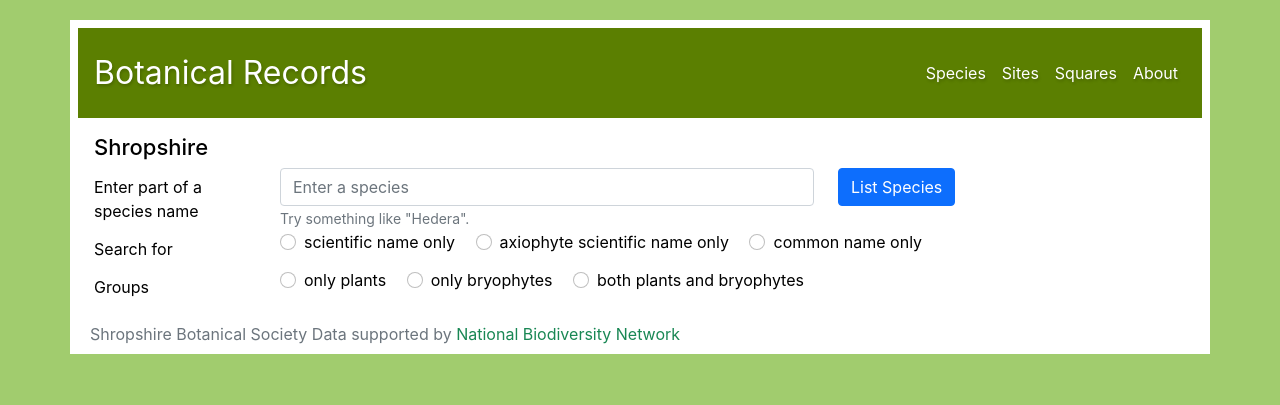
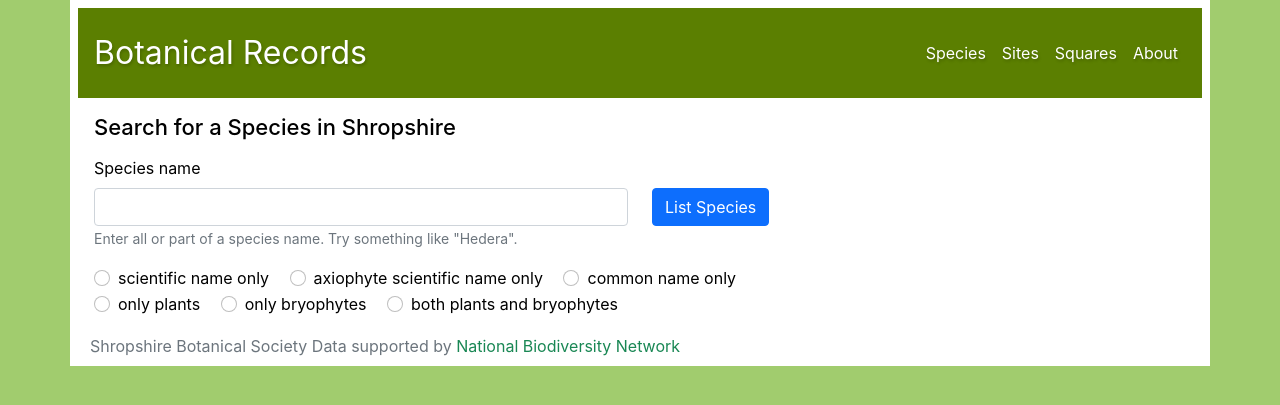
Before and after one commit to jdrever/ShropBotSoc, a CodeIgniter 4 app: template src/app/Views/species_search.php in a window 1280 px wide. Shown: the top 405 px of the page. Run offline with PHP 8.4 and a stand-in for CodeIgniter, Linux system fonts and the light colour scheme; the template is opened without the code that fills it, so the values that code supplies are empty; some libraries are stand-ins or nearby versions.

Commit message:
Make layout look more like wireframes

```diff
--- a/src/app/Views/species_search.php
+++ b/src/app/Views/species_search.php
@@ -1,21 +1,21 @@
 <?= $this->extend('default') ?>
 <?= $this->section('content') ?>
-<h2>Shropshire</h2>
+<h2>Search for a Species in Shropshire</h2>
 
 <?= form_open('species') ?>
-<div class="form-group row">
-	<label for="search" class="col-sm-2 col-form-label d-none d-md-inline">Enter part of a species name</label>
+<div class="form-group row my-3">
+	<label for="search" class="form-label">Species name</label>
 	<div class="col-sm-6">
-		<input type="text" class="form-control" name="search" id="search" aria-describedby="search-help" placeholder="Enter a species" value="<?= set_value('search'); ?>" />
-		<small id="search-help" class="form-text text-muted d-none d-md-inline">Try something like "Hedera".</small>
+		<input type="text" class="form-control" name="search" id="search" aria-describedby="search-help" placeholder="" value="<?= set_value('search'); ?>" />
+		<small id="search-help" class="form-text text-muted mt-3">Enter all or part of a species name. Try something like "Hedera".</small>
 	</div>
-	<div class="col-sm-4">
+	<div class="col-sm-6 mt-sm-0 mt-2">
 		<button type="submit" class="btn btn-primary">List Species</button>
 	</div>
 	</label>
 </div>
 <div class="form-group row">
-	<label for="in" class="col-md-2 col-form-label d-none d-md-inline">Search for</label>
+	<!-- <label for="in" class="col-md-2 col-form-label d-none d-md-inline">Search for</label> -->
 	<div class="col-md-10">
 		<div class="form-check form-check-inline">
 			<input class="form-check-input" type="radio" name="name-type" id="scientific-name" value="scientific" <?= set_radio('name-type', 'scientific', true); ?> />
@@ -38,7 +38,7 @@
 	</div>
 </div>
 <div class="form-group row">
-	<label for="in" class="col-md-2 col-form-label d-none d-md-inline">Groups</label>
+	<!-- <label for="in" class="col-md-2 col-form-label d-none d-md-inline">Groups</label> -->
 	<div class="col-md-10">
 		<div class="form-check form-check-inline">
 			<input class="form-check-input" type="radio" name="species-group" id="plants" value="plants" <?= set_radio('groups', 'plants', true); ?> />
@@ -63,7 +63,7 @@
 <?= form_close() ?>
 <!-- Show the search results if there are any -->
 <?php if (isset($speciesList)) : ?>
-	<table class="table">
+	<table class="table mt-3">
 		<thead>
 			<tr>
 				<th class="d-none d-md-table-cell">Family</th>
--- a/src/public/css/from-blogger.css
+++ b/src/public/css/from-blogger.css
@@ -16,7 +16,6 @@ body {
 	font-size: 16px;
 	color: #000000;
 	background: #a1cc6e none no-repeat scroll center center;
-	padding: 20px 40px 40px 40px;
 }
 html body .region-inner {
 	min-width: 0;
```
